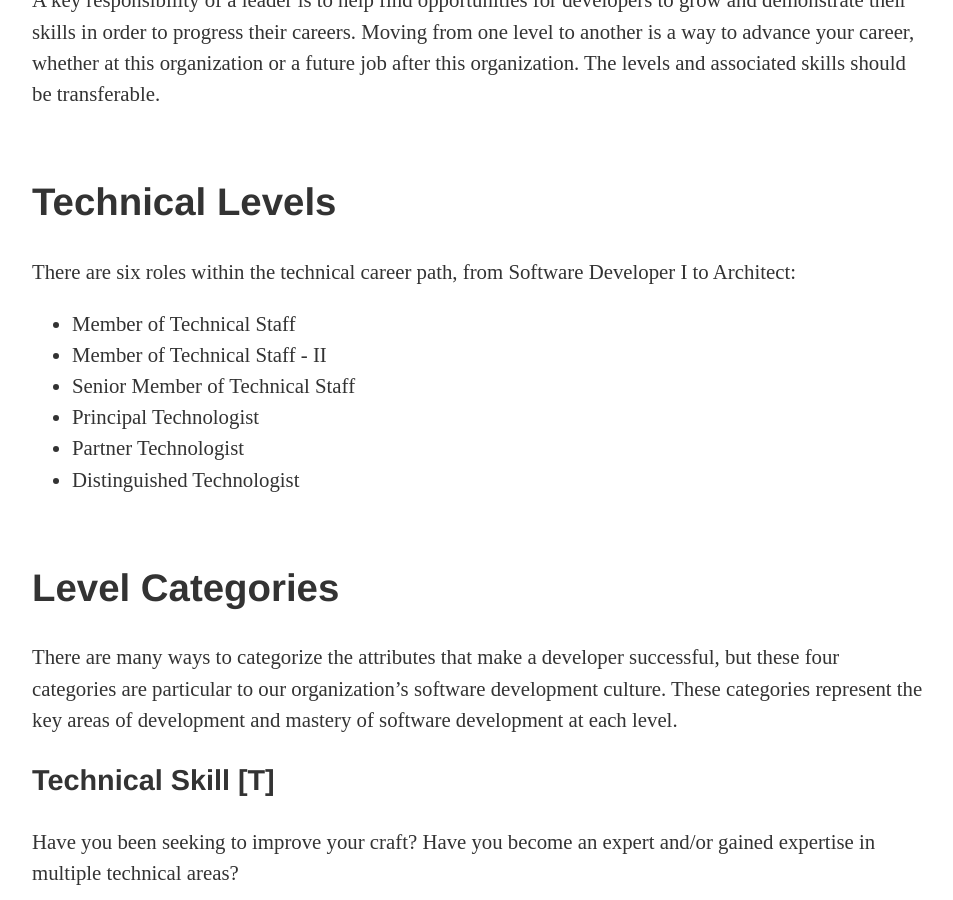
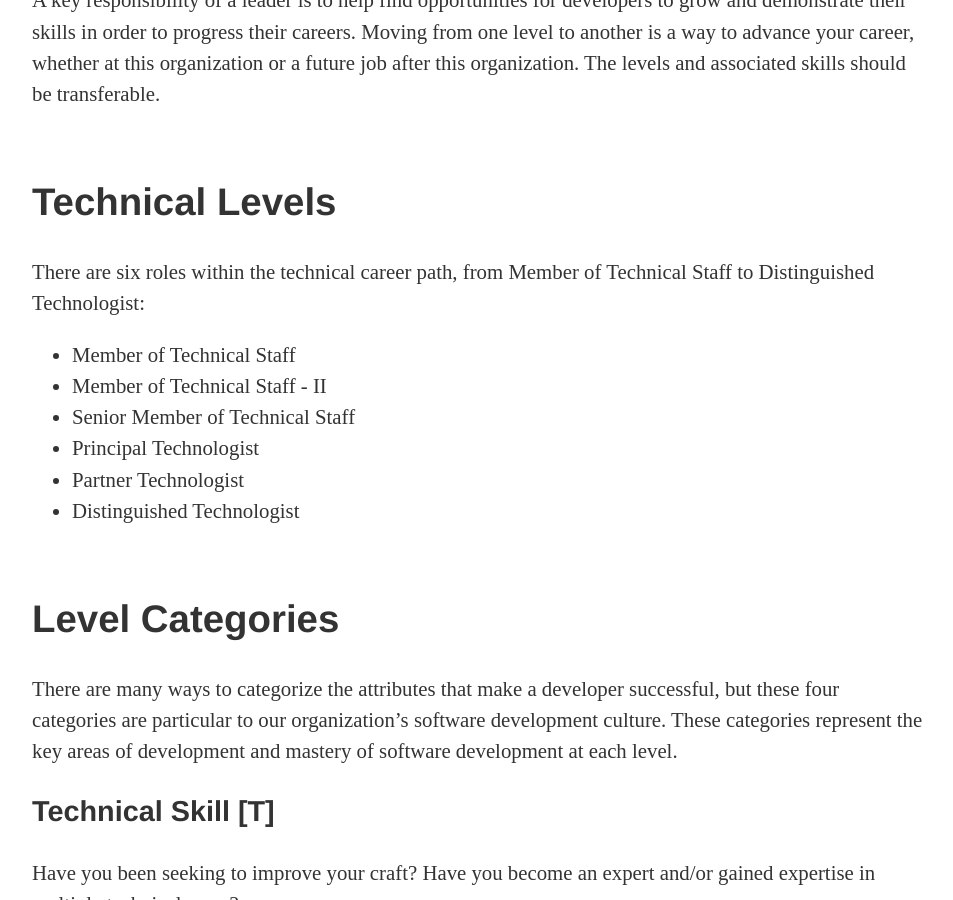
Before and after one commit to OSIEng/osieng.github.io, a Jekyll site: the page built from technical_track/index.html, in a window 1280 px wide and 900 px high, scrolled down 559 px. Shown: the whole window, without its empty margins (160-1113 px from the left). Built offline with Jekyll 4.4.1, drawn with Linux system fonts in a browser that asks for light colours; some of the changed text lies outside the part shown.

Commit message:
Update index.html

```diff
--- a/technical_track/index.html
+++ b/technical_track/index.html
@@ -18,7 +18,7 @@ title: Technical Track - AVEVA Operations Information R&D
 	</br>
 
 <h2>Technical Levels</h2>
-<p>There are six roles within the technical career path, from Software Developer I to Architect:
+<p>There are six roles within the technical career path, from Member of Technical Staff to Distinguished Technologist:
 <ul>
 	<li>Member of Technical Staff</li>
 	<li>Member of Technical Staff - II</li>
@@ -76,7 +76,7 @@ Attributes are tagged by four categories: (T) Technical Skill, (P) Productivity,
 		<li>Can own well-scoped stories of medium complexity from technical design through completion. [T, P, I]</li>
 		<li>Has made non-trivial contributions to systems and features in production products or services. [T]</li>
 		<li>Ensures technical work is well-socialized and easy for team members to understand, extend, debug, and maintain. [T, E]</li>
-		<li>Identifies and completes smaller tasks with greater efficiency than a Software Developer 1. [P]</li>
+		<li>Identifies and completes smaller tasks with greater efficiency than a Member of Technical Staff. [P]</li>
 		<li>Proficient in AVEVA Operations Information R&D development tools and best practices (e.g. defensive programming). [P]</li>
 		<li>Independently and proactively follows team processes. [E]</li>
 		<li>Can identify differing goals and views within the team and still work effectively (including product and design where relevant). [E, P]</li>
```
